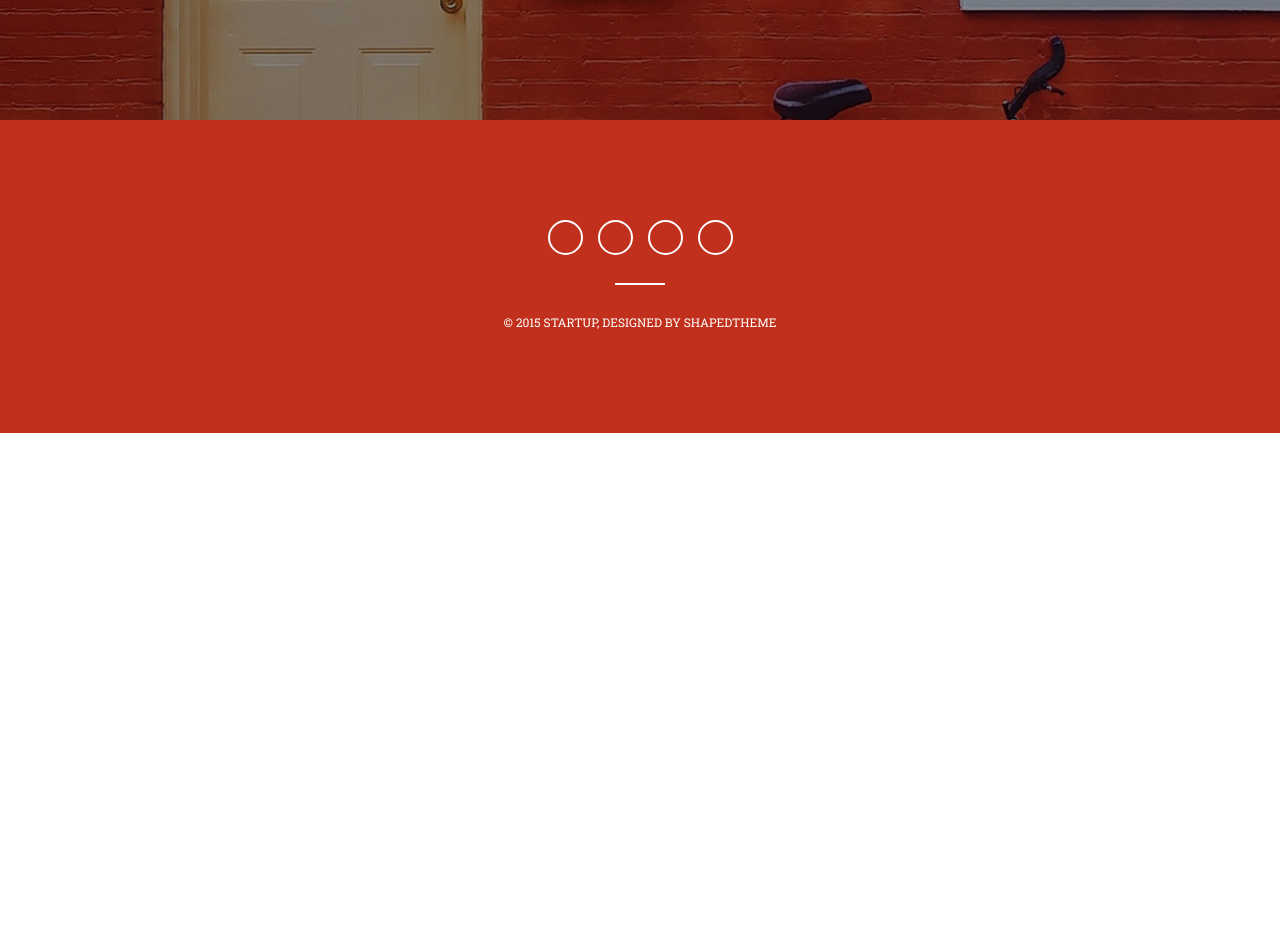
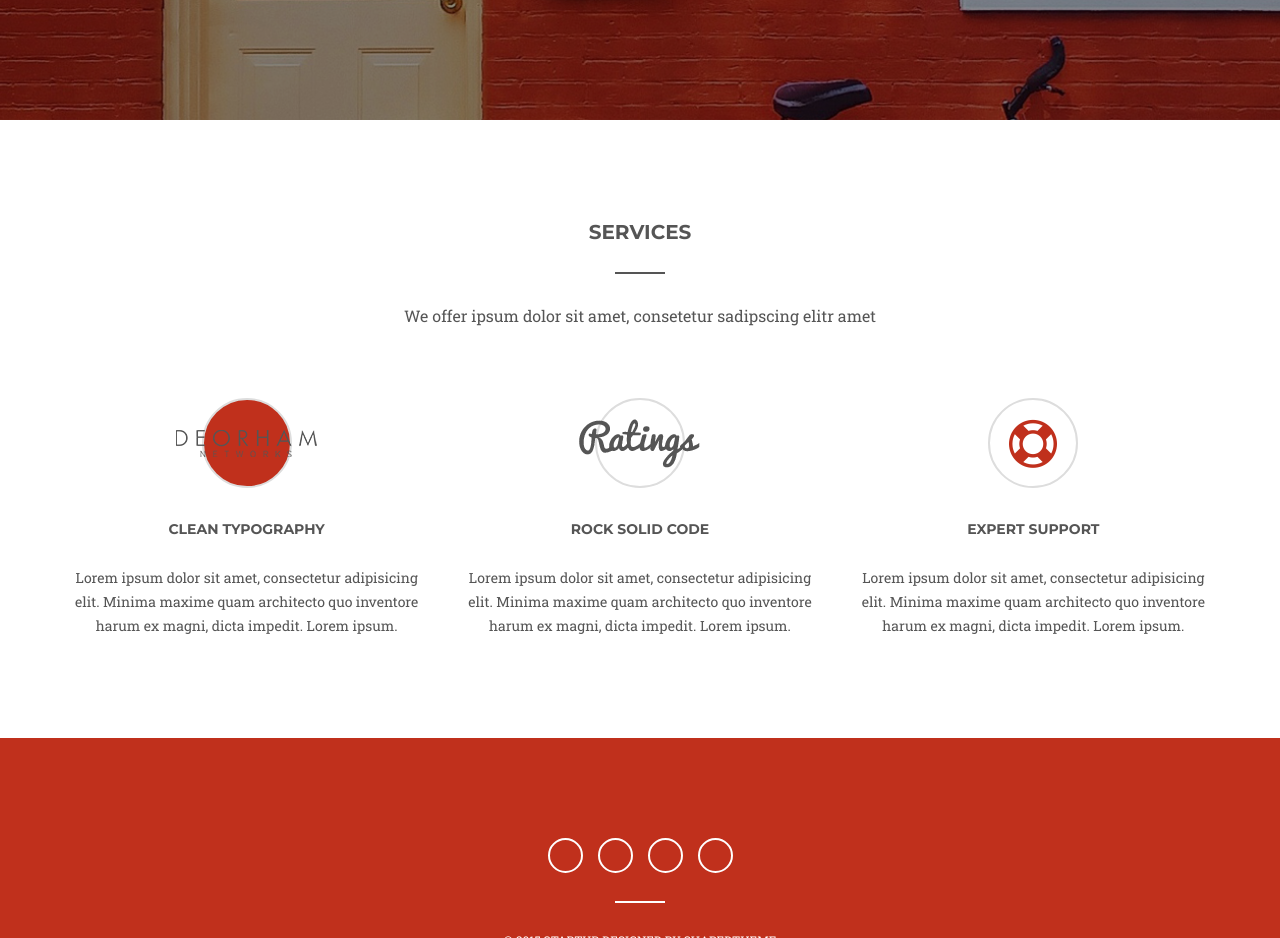
Before and after one commit to Verruckterdrachen/Startup, a website: page #src/index.html in a window 1280 px wide. Shown: the part 680-1618 px from the top of the page. Before the commit the page ends 1113 px from the top, so only its background shows below. Drawn offline with nearby package versions, Linux system fonts and the light colour scheme; files that its build step writes are made by us from their sources; files whose address does not match are found by name; a web font is replaced by a local one.

Commit message:
feat: add services section

```diff
--- a/#src/index.html
+++ b/#src/index.html
@@ -17,6 +17,40 @@
 					</div>
 				</div>
 			</section>
+			<section class="page__services services section">
+				<div class="services__container _container">
+					<div class="services__head head-block">
+						<h2 class="head-block__title">Services</h2>
+						<div class="head-block__text">We offer ipsum dolor sit amet, consetetur sadipscing elitr amet</div>
+					</div>
+					<div class="services__body">
+						<div class="services__item item-services item-services_active">
+							<div class="item-services__image">
+								<img src="img/services/01.png" alt="Clean Typography">
+							</div>
+							<h3 class="item-services__title">Clean Typography</h3>
+							<div class="item-services__text">Lorem ipsum dolor sit amet, consectetur adipisicing elit. Minima maxime
+								quam architecto quo inventore harum ex magni, dicta impedit. Lorem ipsum.</div>
+						</div>
+						<div class="services__item item-services">
+							<div class="item-services__image">
+								<img src="img/services/02.png" alt="Rock Solid Code">
+							</div>
+							<h3 class="item-services__title">Rock Solid Code</h3>
+							<div class="item-services__text">Lorem ipsum dolor sit amet, consectetur adipisicing elit. Minima maxime
+								quam architecto quo inventore harum ex magni, dicta impedit. Lorem ipsum.</div>
+						</div>
+						<div class="services__item item-services">
+							<div class="item-services__image">
+								<img src="img/services/03.png" alt="Expert Support">
+							</div>
+							<h3 class="item-services__title">Expert Support</h3>
+							<div class="item-services__text">Lorem ipsum dolor sit amet, consectetur adipisicing elit. Minima maxime
+								quam architecto quo inventore harum ex magni, dicta impedit. Lorem ipsum.</div>
+						</div>
+					</div>
+				</div>
+			</section>
 		</main>
 		@@include('_footer.html',{})
 	</div>
--- a/#src/scss/style.scss
+++ b/#src/scss/style.scss
@@ -88,6 +88,8 @@ body {
 	flex: 1 1 auto;
 	&__hero {
 	}
+	&__services {
+	}
 }
 //===================================================================================================================================
 .hero {
@@ -136,4 +138,60 @@ body {
 		margin: 0px 0px math.div(50, 20) * 1em 0px;
 	}
 }
+//====================================================================================================
+.services {
+	&__head {
+		@include adaptiv-value("margin-bottom", 70, 40, 1);
+	}
+	&__body {
+		display: grid;
+		gap: 40px;
+		@media (min-width: 600px) {
+			grid-template-columns: repeat(2, 1fr);
+			@media (min-width: 800px) {
+				grid-template-columns: repeat(3, 1fr);
+			}
+		}
+	}
+}
+.item-services {
+	text-align: center;
+	& > *:last-child {
+		margin-bottom: 0;
+	}
+	&_active {
+		.item-services__image {
+			background-color: $accentColor;
+		}
+	}
+	@media (max-width: 800px) and (min-width: 600px) {
+		&:nth-child(3) {
+			grid-column: span 2;
+		}
+	}
+	&__image {
+		margin: 0px auto;
+		width: 90px;
+		height: 90px;
+		display: flex;
+		justify-content: center;
+		align-items: center;
+		border-radius: 50%;
+		border: 2px solid #ddd;
+		@include adaptiv-value("margin-bottom", 30, 20, 1);
+	}
+	&__title {
+		font-size: 14px;
+		font-weight: 700;
+		text-transform: uppercase;
+		line-height: math.div(24, 14) * 100%;
+		margin: 0px 0px math.div(24, 14) * 1em 0px;
+	}
+	&__text {
+		font-size: 14px;
+		font-family: "Roboto Slab";
+		line-height: math.div(24, 14) * 100%;
+		margin: 0px 0px math.div(24, 14) * 1em 0px;
+	}
+}
 //</ОСНОВНОЙ БЛОК>====================================================================================================
--- a/#src/scss/ui.scss
+++ b/#src/scss/ui.scss
@@ -1,5 +1,35 @@
 //<ОСНОВНОЙ БЛОК>====================================================================================================
-
+.head-block {
+	text-align: center;
+	&__title {
+		font-weight: 700;
+		text-transform: uppercase;
+		font-size: 20px;
+		line-height: math.div(24, 20) * 100%;
+		@include adaptiv-value("padding-bottom", 30, 15, 1);
+		@include adaptiv-value("margin-bottom", 30, 15, 1);
+		position: relative;
+		&::before {
+			content: "";
+			position: absolute;
+			width: 50px;
+			height: 2px;
+			bottom: 0;
+			left: 50%;
+			transform: translateX(-50%);
+			background-color: $mainColor;
+		}
+	}
+	&__text {
+		font-family: "Roboto Slab";
+		font-size: 16px;
+		line-height: math.div(24, 16) * 100%;
+	}
+}
+.section {
+	@include adaptiv-value("padding-top", 100, 40, 1);
+	@include adaptiv-value("padding-bottom", 100, 50, 1);
+}
 //</ОСНОВНОЙ БЛОК>====================================================================================================
 
 //<ГОТОВЫЕ КЛАССЫ>====================================================================================================
```
Also changed, not shown: Startup/index.html (+34 -0 lines), Startup/css/style.min.css.
